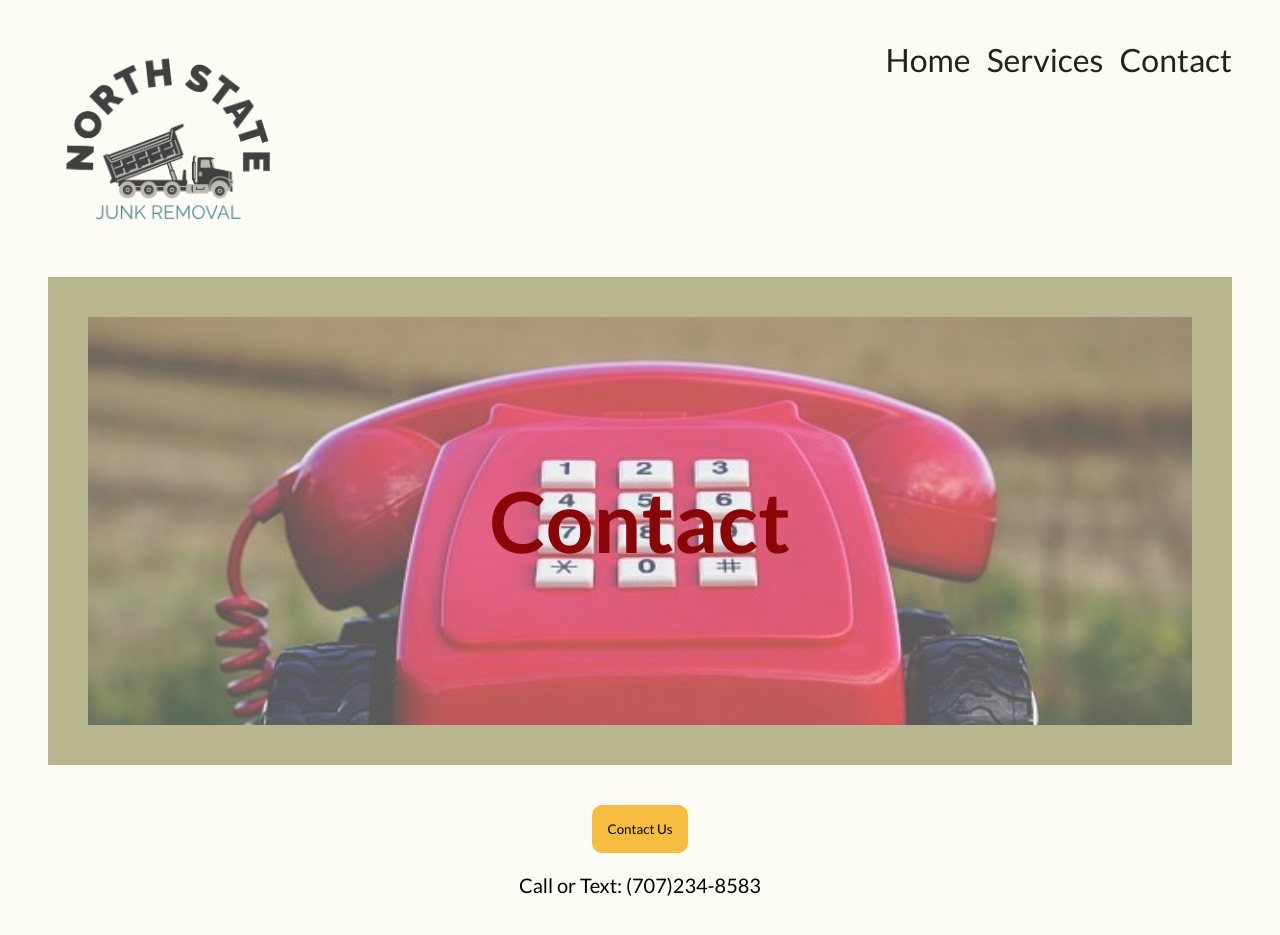
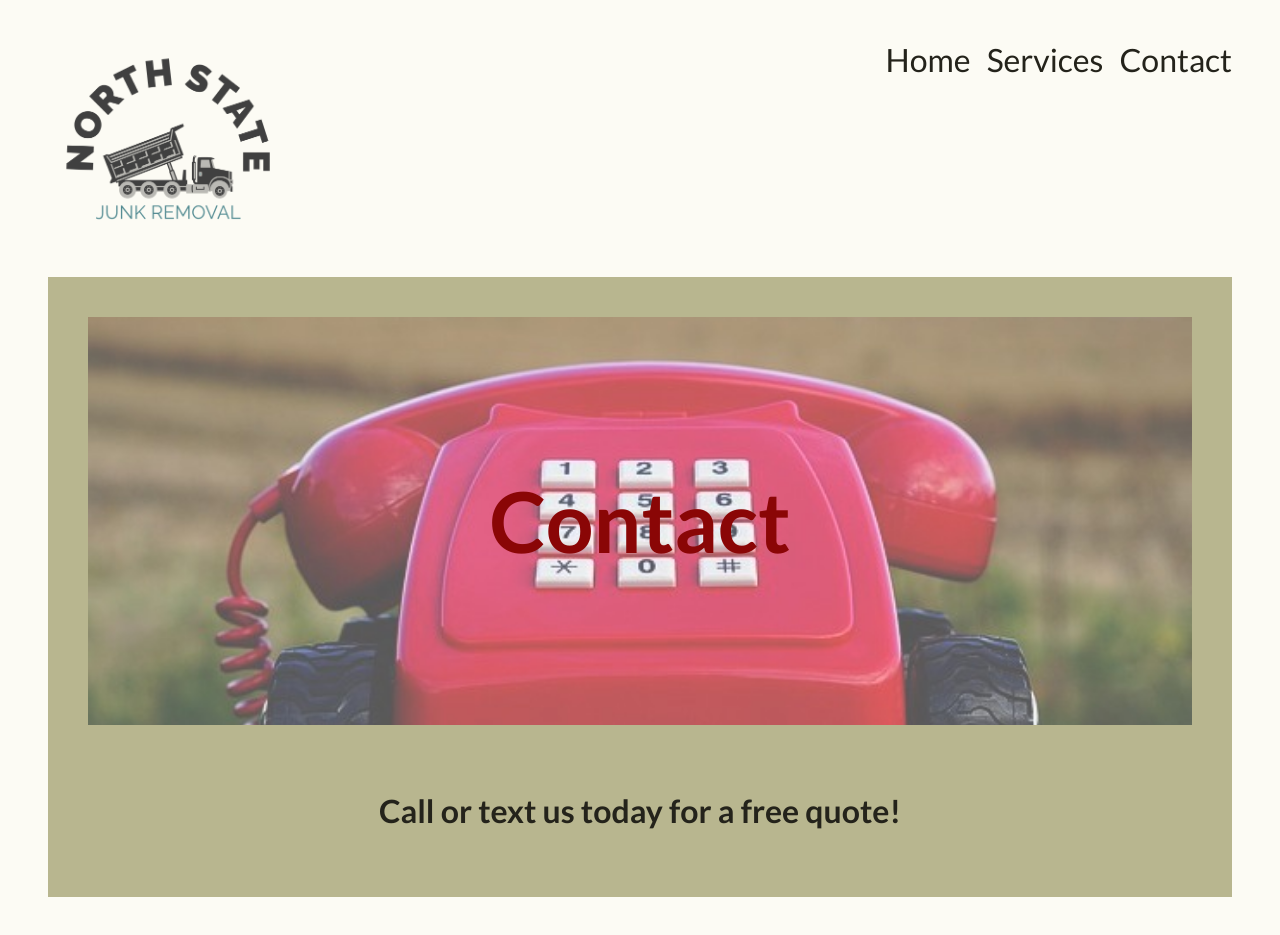
Before and after one commit to lauren-m-johnson/north_state_junk, a React (Vite) app: page /contact in a window 1280 px wide. Shown: the top 935 px of the page. Built offline with nearby package versions, Linux system fonts and the light colour scheme.

Commit message:
update footer

```diff
--- a/src/components/Footer/Footer.css
+++ b/src/components/Footer/Footer.css
@@ -2,12 +2,14 @@
     display: flex;
     flex-direction: column;
     align-items: center;
-    bottom: 0;
-    left: 0;
-    right: 0;
+    justify-content: flex-start;
     font-size: 2.5vmin;
     margin-top: auto;
     margin-bottom: 5vmin;
+}
+
+#footer p {
+    font-size: 2vmin;
 }
 
 #footer-btn {
--- a/src/pages/App/App.css
+++ b/src/pages/App/App.css
@@ -9,6 +9,13 @@ h2 {
     color: #24231b;
 }
 
+p {
+    font-size: 3vmin;
+}
+
+li {
+    font-size: 3vmin;
+}
 .main-container {
     margin: 5vmin;
     padding: 5vmin;
--- a/src/pages/Contact/Contact.css
+++ b/src/pages/Contact/Contact.css
@@ -9,3 +9,9 @@
     font-size: 7vmin;
     padding: 3vmin;
 }
+
+#contact-info {
+    display: flex;
+    flex-direction: column;
+    align-items: center;
+}
--- a/src/pages/Contact/Contact.jsx
+++ b/src/pages/Contact/Contact.jsx
@@ -8,6 +8,11 @@ export default function Contact() {
                     <h1>Contact</h1>
                 </div>
             </section>
+            <section id='contact-info'>
+                <h2>Call or text us today for a free quote!</h2>
+                {/* <h3>Already recieved services?</h3>
+                <a href=''><h3>Leave us a review on Google!</h3></a> */}
+            </section>
         </div>
     )
 }
--- a/src/pages/Home/Home.css
+++ b/src/pages/Home/Home.css
@@ -36,6 +36,7 @@
     padding: 2vmin;
     border-radius: 10px;
     font-family: 'Lato', sans-serif;
+    font-size: 2vmin;
 }
 
 #services-btn:hover {
```
